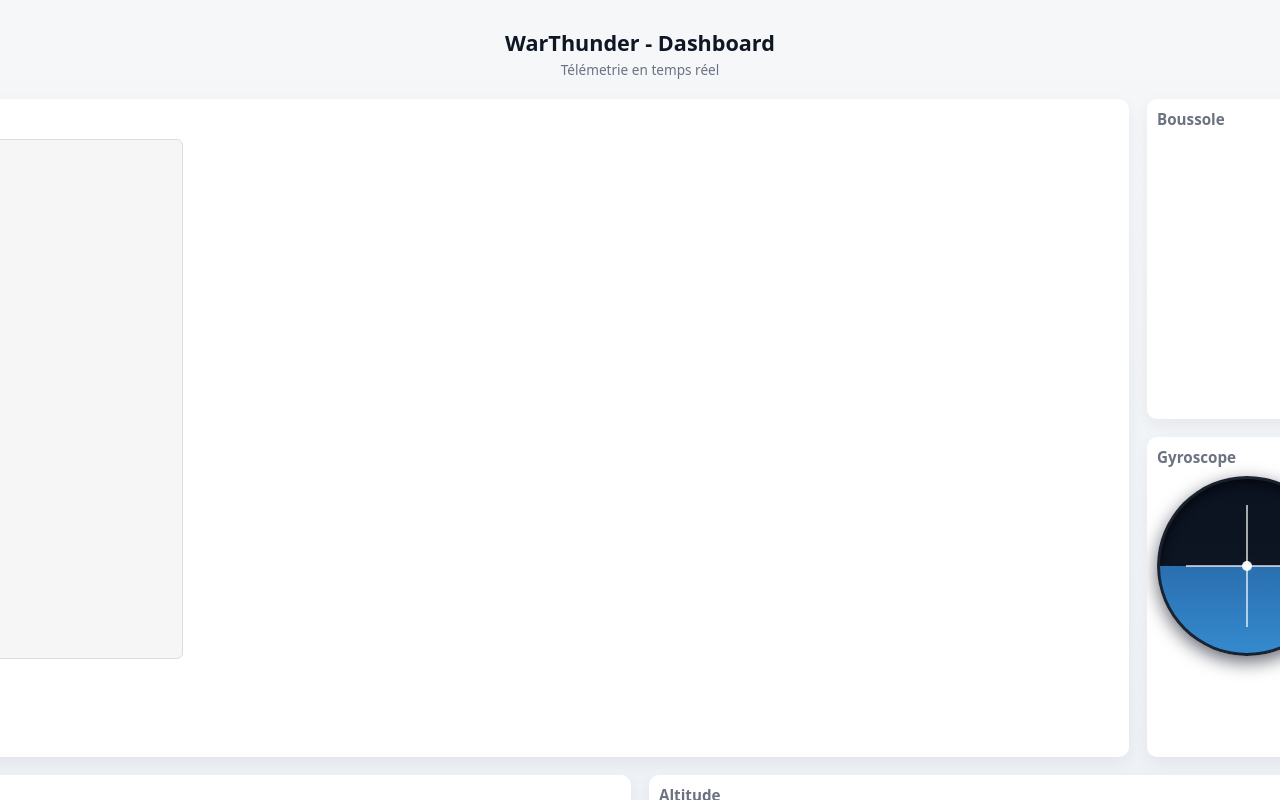
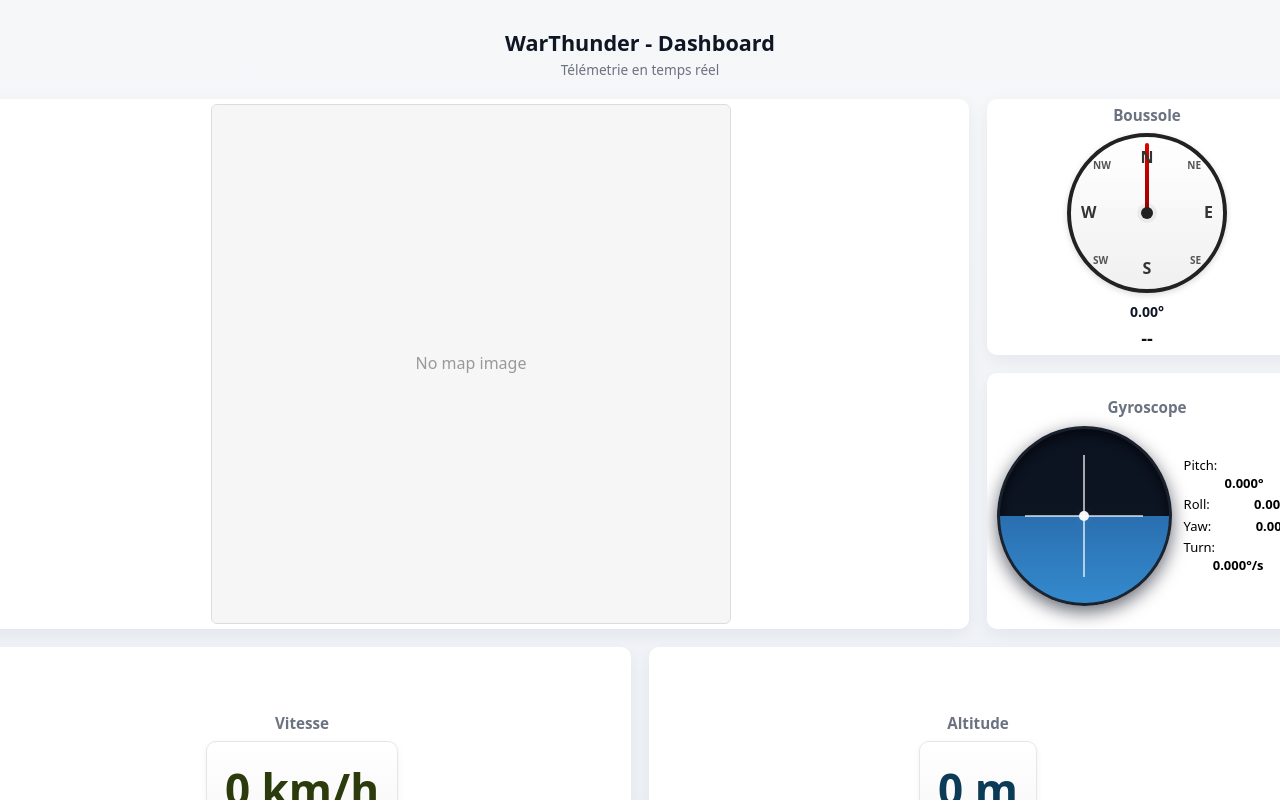
Before and after one commit to Redstoneur/Dashboard_WarThunder, a React (Vite) app in the folder frontend/: page / in a window 1280 px wide. Built offline with nearby package versions, Linux system fonts and the light colour scheme; no server answers.

Commit message:
Enhance Altitude and Speed components with responsive design and improved typography

```diff
--- a/frontend/src/style/Altitude.css
+++ b/frontend/src/style/Altitude.css
@@ -3,3 +3,26 @@
 .altitude-value{font-weight:800;font-size:20px;color:#0b3b57}
 .altitude-label{font-size:12px;color:#666;margin-top:4px}
 .altitude-error{color:#a00;font-size:12px;margin-top:6px}
+
+/* Desktop: make the box fill its grid cell and increase typography */
+@media (min-width: 900px) {
+  .altitude-box{
+    width:100%;
+    max-width: none;
+    padding: 16px;
+    border-radius:10px;
+    height: 100%;
+    box-sizing: border-box;
+    display:flex;
+    align-items:center;
+    justify-content:center;
+  }
+  .altitude-value{
+    font-size:2.25rem; /* ~36px */
+  }
+  .altitude-label{ font-size:1rem }
+}
+@media (min-width: 1200px) {
+  .altitude-box{ padding: 18px; }
+  .altitude-value{ font-size:2.75rem; /* ~44px */ }
+}
--- a/frontend/src/style/App.css
+++ b/frontend/src/style/App.css
@@ -253,10 +253,10 @@
 
 /* Desktop layout: grille 4 colonnes x 3 lignes avec map 2x3, compass 1x1, gyro 1x1, speed 1x2, altitude 1x2 */
 @media (min-width: 900px) {
-  /* grid cell dimensions in em; ajuste ces valeurs si tu veux des cases plus grandes ou plus petites */
+  /* grid cell dimensions in em; values restored to user preference */
   .widgets {
-    --grid-cell-w: 30em; /* largeur d'une case */
-    --grid-cell-h: 20em; /* hauteur d'une case */
+    --grid-cell-w: 20em; /* largeur d'une case (restaurée) */
+    --grid-cell-h: 15em; /* hauteur d'une case (restaurée) */
 
     display: grid;
     grid-template-columns: repeat(4, var(--grid-cell-w));
@@ -275,6 +275,8 @@
     min-height: 0; /* allow flex children to size properly */
     display: flex;
     flex-direction: column;
+    align-items: center; /* center children horizontally */
+    justify-content: center; /* center children vertically */
   }
   /* Specific areas */
   .widget--map { grid-area: map; }
@@ -289,8 +291,8 @@
     padding: 20px;
   }
   .widgets {
-    --grid-cell-w: 30em; /* légèrement plus large sur grand écran */
-    --grid-cell-h: 20em; /* légèrement plus haut */
+    --grid-cell-w: 20em; /* largeur d'une case (restaurée) */
+    --grid-cell-h: 16em; /* hauteur d'une case (restaurée) */
 
     display: grid;
     grid-template-columns: repeat(4, var(--grid-cell-w));
@@ -309,6 +311,8 @@
     min-height: 0;
     display: flex;
     flex-direction: column;
+    align-items: center; /* center children horizontally */
+    justify-content: center; /* center children vertically */
   }
   .widget--map { grid-area: map; }
   .widget--speed { grid-area: speed; }
--- a/frontend/src/style/Speed.css
+++ b/frontend/src/style/Speed.css
@@ -3,3 +3,24 @@
 .speed-value{font-weight:800;font-size:20px;color:#2b3b0b}
 .speed-label{font-size:12px;color:#666;margin-top:4px}
 .speed-error{color:#a00;font-size:12px;margin-top:6px}
+
+/* Desktop: make the box fill its grid cell and increase typography */
+@media (min-width: 900px) {
+  .speed-box{
+    width:100%;
+    max-width:none;
+    padding:16px;
+    border-radius:10px;
+    height:100%;
+    box-sizing:border-box;
+    display:flex;
+    align-items:center;
+    justify-content:center;
+  }
+  .speed-value{ font-size:2.25rem }
+  .speed-label{ font-size:1rem }
+}
+@media (min-width: 1200px) {
+  .speed-box{ padding:18px }
+  .speed-value{ font-size:2.75rem }
+}
```
